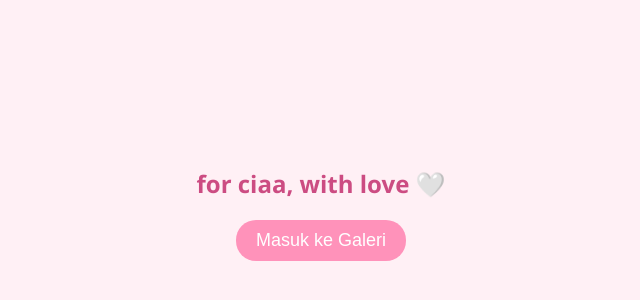
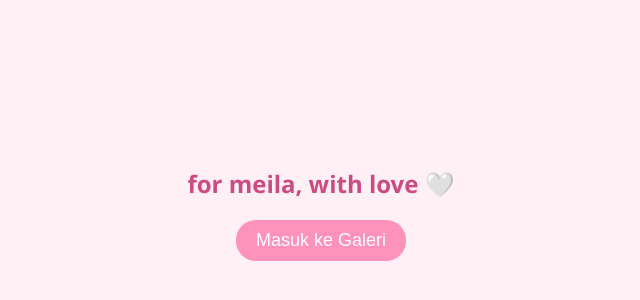
Before and after one commit to faelll21/ciaaa-sweet-gallery, a plain HTML site: page index.html in a window 1280 px wide. Shown: the part 186-486 px from the top of the page, without its empty margins (319-959 px from the left). Drawn offline with Linux system fonts and the light colour scheme.

Commit message:
Update index.html

```diff
--- a/index.html
+++ b/index.html
@@ -136,7 +136,7 @@
 
 <!-- Start Screen -->
 <div class="start-screen" id="start-screen">
-  <div class="start-text">for ciaa, with love 🤍</div>
+  <div class="start-text">for meila, with love 🤍</div>
   <button class="start-button" onclick="start()">Masuk ke Galeri</button>
 </div>
 
```
